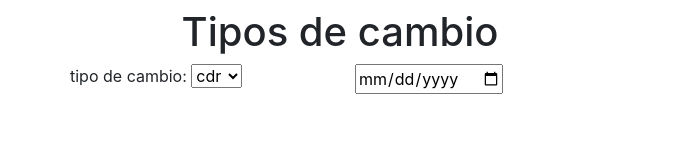
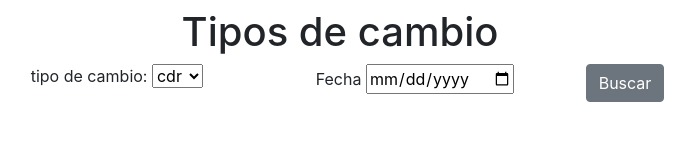
Before and after one commit to Castro-D/-Casa-de-cambio, a website: page index.html in a window 1280 px wide. Shown: the whole page, without its empty margins (300-995 px from the left). Drawn offline with nearby package versions, Linux system fonts and the light colour scheme.

Commit message:
agrega boton buscar y label fecha
para poder buscar los datos de la api

```diff
--- a/index.html
+++ b/index.html
@@ -23,8 +23,10 @@
                 </select>
             </div>
             <div class='col-3'>
-                <input id="datepicker" name="datepicker" type="date" required />
+                <label for="fecha">Fecha</label>
+                <input id="fecha" name="fecha" type="date" required />
             </div>
+            <button type="button" class="btn btn-secondary">Buscar</button>
         </div>
     </div>
 </body>
```
